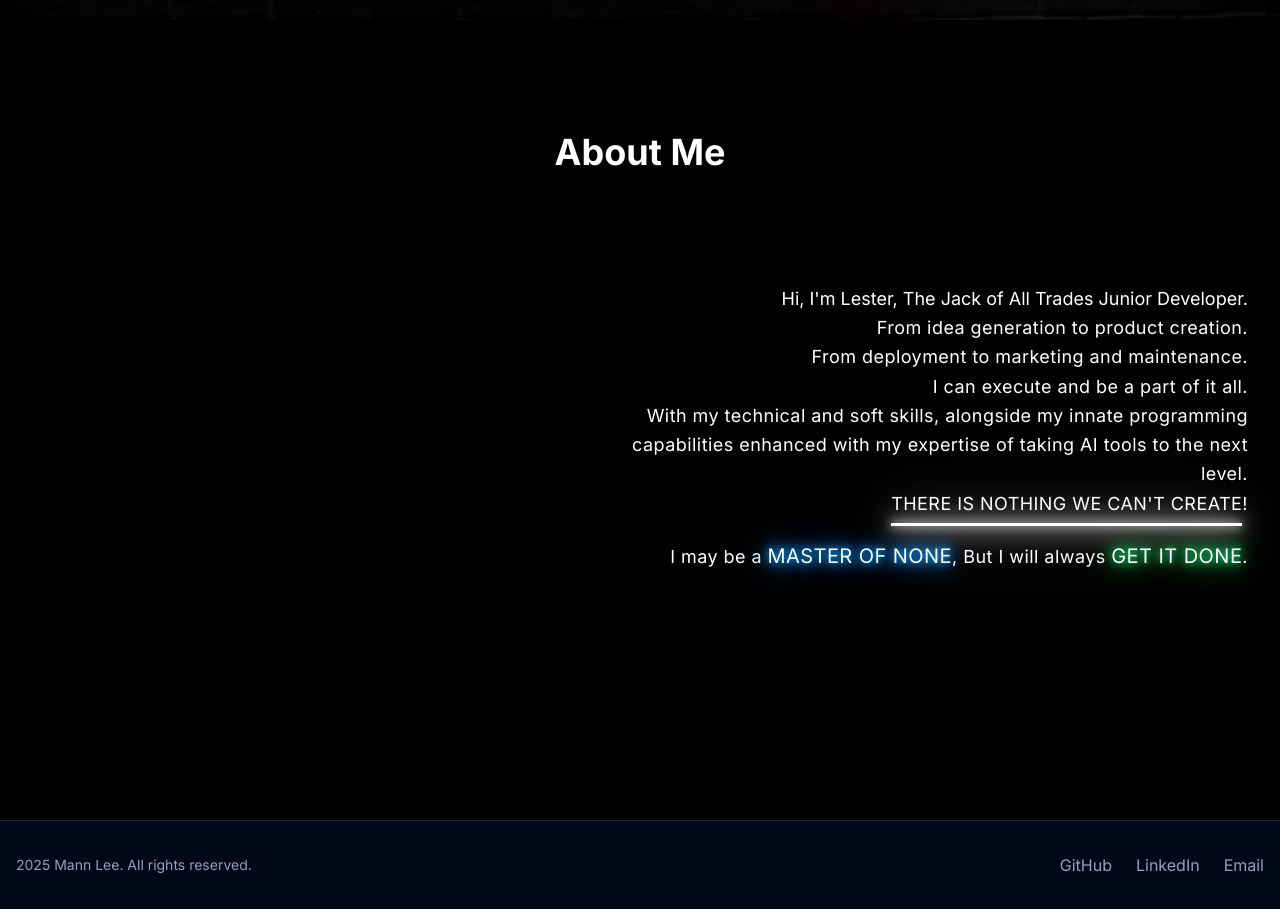
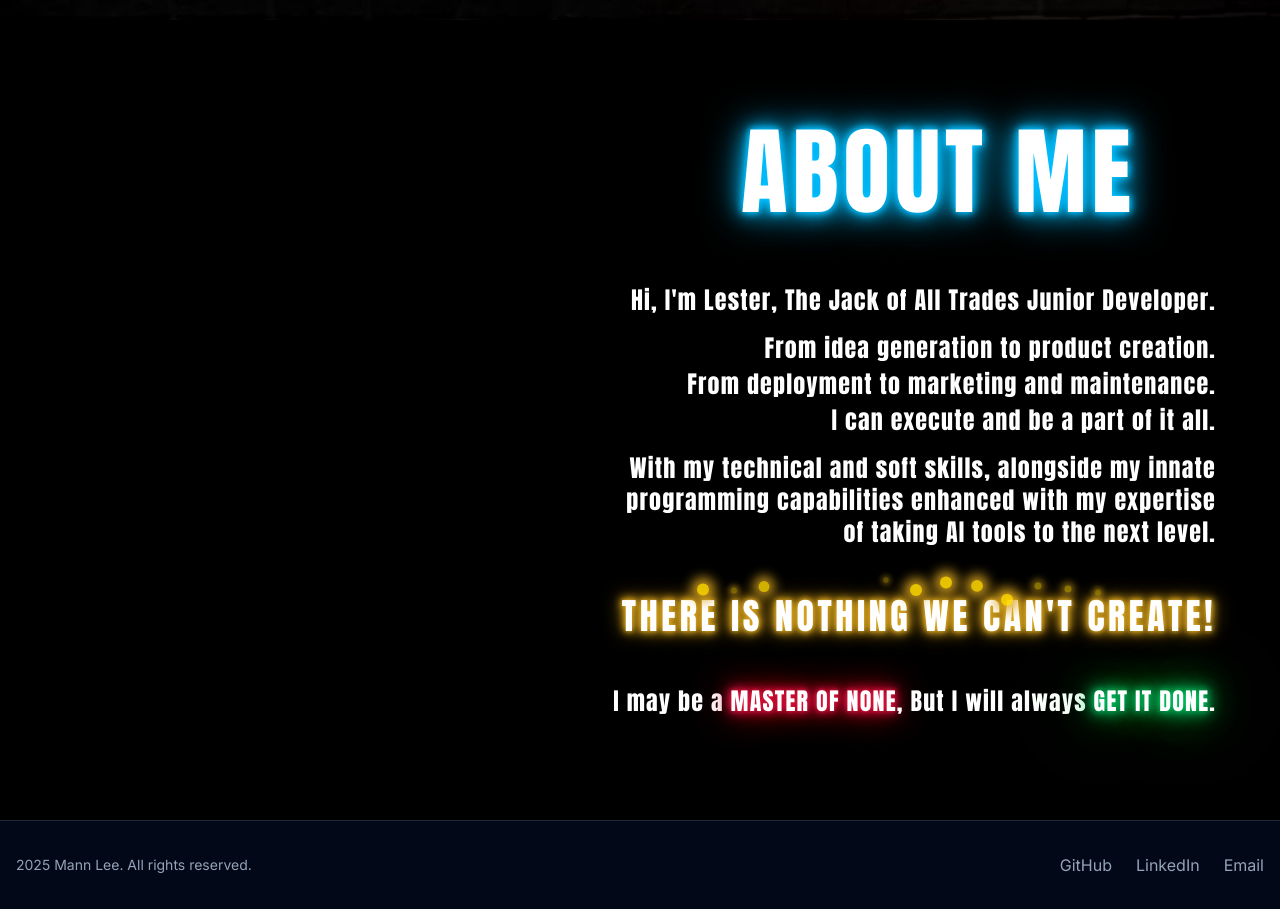
Before and after one commit to MannLester/PortfolioWebsite, a Next.js app: page / in a window 1280 px wide. Shown: the part 780-1689 px from the top of the page. Built offline with nearby package versions, Linux system fonts and the light colour scheme.

Commit message:
About Page Content Side Done

```diff
--- a/src/components/sections/AboutPage.tsx
+++ b/src/components/sections/AboutPage.tsx
@@ -1,37 +1,123 @@
+"use client";
+
+import { Anton } from 'next/font/google';
+import { motion } from 'framer-motion';
+
+const anton = Anton({
+    weight: '400',
+    subsets: ['latin'],
+});
+
+interface SparkleProps {
+    delay?: number;
+    className?: string;
+}
+
+const Sparkle = ({ delay = 0, className = "" }: SparkleProps) => {
+    return (
+        <motion.div
+            className={`absolute w-2 h-2 bg-[#FFD700] rounded-full shadow-[0_0_8px_4px_#DAA520] opacity-100 ${className}`}
+            initial={{ opacity: 0, scale: 0 }}
+            animate={{
+                opacity: [0, 0.9, 0.9, 0],
+                scale: [0, 1.5, 1.5, 0],
+                y: [0, -15, -20, -25],
+            }}
+            transition={{
+                duration: 2.5,
+                delay,
+                repeat: Infinity,
+                repeatDelay: Math.random() * 1,
+                ease: "easeInOut",
+                times: [0, 0.4, 0.6, 1]
+            }}
+        />
+    );
+};
+
 const AboutPage = () => {
     return (
-        <div className="h-screen flex bg-black text-white relative">
-            {/* Centered "About Me" at the Top */}
-            <h2 className="absolute top-28 left-1/2 transform -translate-x-1/2 text-4xl font-bold">About Me</h2>
+        <div id="about" className="h-screen flex bg-black text-white overflow-hidden">
+            {/* Left Section - Empty for now */}
+            <div className="flex-1"></div>
 
-            <section className="flex-1 flex items-center justify-center">
-                <div className="flex w-full">
-                    {/* Left Section (Empty - Can be used later) */}
-                    <div className="flex-1 text-center"></div>
+            {/* Right Section - Title and Content */}
+            <div className="flex-1 flex flex-col justify-center pr-16">
+                {/* About Me Title */}
+                <div className="flex justify-end w-full mb-16 pr-20">
+                    <motion.h2
+                        className={`text-8xl ${anton.className} tracking-wider [text-shadow:0_0_7px_#00BFFF,0_0_10px_#00BFFF,0_0_21px_#00BFFF,0_0_42px_#00BFFF]`}
+                        initial={{ opacity: 1, color: "#000000" }}
+                        animate={{
+                            color: ["#000000", "#fff", "#fff", "#fff", "#fff", "#fff", "#000000", "#fff"],
+                            textShadow: [
+                                "unset",
+                                "0 0 7px #00BFFF, 0 0 10px #00BFFF, 0 0 21px #00BFFF, 0 0 42px #00BFFF",
+                                "0 0 4px #00BFFF, 0 0 8px #00BFFF, 0 0 16px #00BFFF, 0 0 32px #00BFFF",
+                                "0 0 7px #00BFFF, 0 0 10px #00BFFF, 0 0 21px #00BFFF, 0 0 42px #00BFFF",
+                                "0 0 4px #00BFFF, 0 0 8px #00BFFF, 0 0 16px #00BFFF, 0 0 32px #00BFFF",
+                                "0 0 7px #00BFFF, 0 0 10px #00BFFF, 0 0 21px #00BFFF, 0 0 42px #00BFFF",
+                                "unset",
+                                "0 0 7px #00BFFF, 0 0 10px #00BFFF, 0 0 21px #00BFFF, 0 0 42px #00BFFF"
+                            ],
+                            x: [0, 0.5, -0.5, 0.25, -0.25, 0, 0, 0]
+                        }}
+                        transition={{
+                            duration: 2.5,
+                            times: [0, 0.1, 0.2, 0.4, 0.6, 0.7, 0.8, 1],
+                            ease: "easeInOut",
+                            repeat: Infinity
+                        }}
+                    >
+                        ABOUT ME
+                    </motion.h2>
+                </div>
 
-                    {/* Right Section (Main Content) */}
-                    <div className="flex-1 text-right pr-8">
-                        <p className="text-lg mt-4 text-right">Hi, I'm Lester, The Jack of All Trades Junior Developer.</p>
-                        <p className="text-white text-lg tracking-wide leading-relaxed text-right">
-                            From idea generation to product creation. <br/>
-                            From deployment to marketing and maintenance. <br/>
-                            I can execute and be a part of it all.
-                        </p>
-                        <p className="text-white text-lg tracking-wide leading-relaxed text-right">
-                            With my technical and soft skills, alongside my innate programming capabilities enhanced with my expertise of taking AI tools to the next level.
-                        </p>
-                        <p className="text-white text-lg tracking-wide leading-relaxed text-right">
-                            <span className="relative inline-block">THERE IS NOTHING WE CAN'T CREATE
-                                <span className="absolute -bottom-2 left-0 w-full h-[3px] bg-white [box-shadow:0_0_10px_#fff,0_0_20px_#fff,0_0_30px_#fff,0_0_40px_#fff,0_0_70px_#fff]"></span>
-                            </span>!
-                        </p>
-                        <br />
-                        <p className="text-white text-lg tracking-wide leading-relaxed text-right">
-                            I may be a <span className="text-white text-xl [text-shadow:0_0_7px_#0099ff,0_0_14px_#0099ff,0_0_21px_#0099ff,0_0_42px_#0099ff,0_0_82px_#0099ff]">MASTER OF NONE</span>, But I will always <span className="text-white text-xl [text-shadow:0_0_7px_#00cc66,0_0_14px_#00cc66,0_0_21px_#00cc66,0_0_42px_#00cc66,0_0_82px_#00cc66]">GET IT DONE</span>.
-                        </p>
+                {/* Content */}
+                <div className={`tracking-wider text-2xl space-y-4 text-right ${anton.className}`}>
+                    <p>Hi, I'm Lester, The Jack of All Trades Junior Developer.</p>
+
+                    <div className="space-y-1">
+                        <p>From idea generation to product creation.</p>
+                        <p>From deployment to marketing and maintenance.</p>
+                        <p>I can execute and be a part of it all.</p>
                     </div>
+
+                    <p>
+                        With my technical and soft skills, alongside my innate <br /> programming capabilities
+                        enhanced with my expertise <br /> of taking AI tools to the next level.
+                    </p>
+
+                    <br />
+                    <p className="relative">
+                        {/* Sparkles */}
+                        <Sparkle delay={0} className="top-[10%] left-[30%]" />
+                        <Sparkle delay={0.3} className="top-[20%] left-[70%]" />
+                        <Sparkle delay={0.5} className="top-[30%] left-[40%]" />
+                        <Sparkle delay={0.7} className="top-[15%] left-[60%]" />
+                        <Sparkle delay={1.1} className="top-[25%] left-[50%]" />
+                        <Sparkle delay={0.2} className="top-[35%] left-[35%]" />
+                        <Sparkle delay={0.9} className="top-[5%] left-[55%]" />
+                        <Sparkle delay={1.3} className="top-[40%] left-[65%]" />
+                        <Sparkle delay={0.4} className="top-[8%] left-[45%]" />
+                        <Sparkle delay={0.8} className="top-[28%] left-[75%]" />
+                        <Sparkle delay={1.2} className="top-[18%] left-[25%]" />
+                        <Sparkle delay={0.6} className="top-[38%] left-[80%]" />
+                        <Sparkle delay={1.0} className="top-[33%] left-[20%]" />
+                        <Sparkle delay={0.1} className="top-[12%] left-[85%]" />
+                        <Sparkle delay={1.4} className="top-[22%] left-[15%]" />
+                        <span className="tracking-widest text-4xl [text-shadow:0_0_4px_#DAA520,0_0_8px_#DAA520,0_0_12px_#DAA520,0_0_20px_#DAA520]">
+                            THERE IS NOTHING WE CAN'T CREATE!
+                        </span>
+                    </p>
+
+                    <br/>
+                    <p>
+                        I may be a <span className="[text-shadow:0_0_4px_#DC143C,0_0_8px_#DC143C,0_0_12px_#DC143C,0_0_20px_#DC143C,0_0_40px_#DC143C]">MASTER OF NONE</span>,
+                        But I will always <span className="[text-shadow:0_0_7px_#00cc66,0_0_14px_#00cc66,0_0_21px_#00cc66,0_0_42px_#00cc66,0_0_82px_#00cc66]">GET IT DONE</span>.
+                    </p>
                 </div>
-            </section>
+            </div>
         </div>
     );
 }
```
